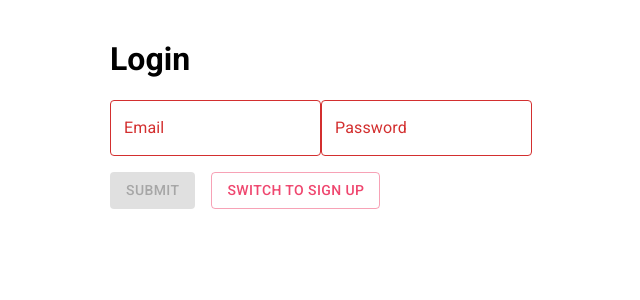
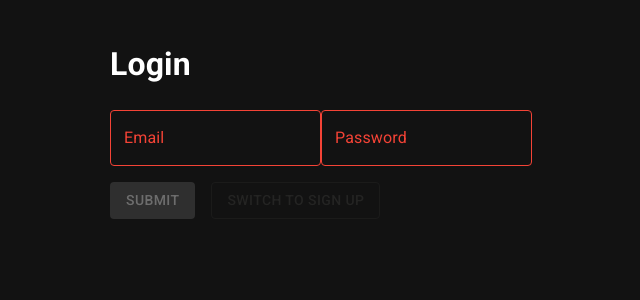
Before and after one commit to AliBayatpour/time-tracker, a React (Create React App) app: page /auth in a window 1280 px wide. Shown: the top 300 px of the page, without its empty margins (146-786 px from the left). Built offline with nearby package versions, Linux system fonts and the light colour scheme.

Commit message:
themes are implemented color problem exists

```diff
--- a/src/App.tsx
+++ b/src/App.tsx
@@ -1,5 +1,6 @@
 import "./App.scss";
 import Layout from "./components/Layout/Layout.component";
+import { useState } from "react";
 import { Route, Routes, useNavigate } from "react-router-dom";
 import Home from "./pages/home/home.page";
 import Stats from "./pages/stats/stats.page";
@@ -16,11 +17,19 @@ import "@fontsource/roboto/400.css";
 import "@fontsource/roboto/500.css";
 import "@fontsource/roboto/700.css";
 import "@fontsource/roboto/900.css";
-import { createTheme, ThemeProvider } from "@mui/material/styles";
+import { ThemeProvider } from "@mui/material/styles";
+import {
+  THEME_INFO,
+  THEME_KEYS,
+  THEME_DATA,
+} from "./constants/themeNames.constant";
+import { CssBaseline } from "@mui/material";
 
 function App() {
   let logoutTimer: ReturnType<typeof setTimeout> | undefined;
-
+  const [selectedTheme, setSelectedTheme] = useState<THEME_INFO>(
+    THEME_DATA.SUNNY_NIGHT
+  );
   const dispatch = useDispatch();
   const isLoggedIn = useSelector(selectIsLoggedIn);
   const navigate = useNavigate();
@@ -28,21 +37,6 @@ function App() {
   useEffect(() => {
     loginHandler();
   }, []);
-
-  const primaryTheme = createTheme({
-    palette: {
-      primary: {
-        main: "#EF476F",
-        contrastText: "#ffffff",
-      },
-      secondary: {
-        main: "#FFD166",
-      },
-      info: {
-        main: "#06D6A0",
-      },
-    },
-  });
 
   useEffect(() => {
     if (isLoggedIn) {
@@ -75,13 +69,27 @@ function App() {
     }
   };
 
+  const handleSetTheme = (e: keyof typeof THEME_DATA) => {
+    setSelectedTheme(THEME_DATA[e]);
+  };
   return (
-    <ThemeProvider theme={primaryTheme}>
+    <ThemeProvider theme={selectedTheme.value}>
+      <CssBaseline />
       <Routes>
         <Route path="/" element={<Layout />}>
           {isLoggedIn && <Route index element={<Home />} />}
           {isLoggedIn && <Route path="statistics" element={<Stats />} />}
-          {isLoggedIn && <Route path="settings" element={<Settings />} />}
+          {isLoggedIn && (
+            <Route
+              path="settings"
+              element={
+                <Settings
+                  setTheme={handleSetTheme}
+                  themeKey={selectedTheme.key as THEME_KEYS}
+                />
+              }
+            />
+          )}
         </Route>
         {!isLoggedIn && <Route path="/auth" element={<Auth />} />}
       </Routes>
--- a/src/components/stats/chart/chart.component.tsx
+++ b/src/components/stats/chart/chart.component.tsx
@@ -9,10 +9,12 @@ import {
   Label,
   ResponsiveContainer,
   Legend,
+  LegendProps,
 } from "recharts";
 import { convertMinToReadable } from "../../../utils/date-utils";
 import { ItemsReducerState } from "../../../interfaces/items-store/items-reducer-state-interface";
 import { buildChartData } from "../../../utils/stat-utils";
+import { Chip } from "@mui/material";
 
 type Props = {
   statData: ItemsReducerState["statData"];
@@ -49,6 +51,21 @@ const Chart: React.FC<Props> = ({ statData }) => {
       );
     }
     return null;
+  };
+  const renderLegend = (props: LegendProps) => {
+    const { payload } = props;
+    return (
+      <div className="w-100 d-flex justify-content-center">
+        {payload?.map((entry, index) => (
+          <Chip
+            sx={{ backgroundColor: entry.color, color: "primary.contrastText" }}
+            key={`chip-${index}`}
+            label={entry.value}
+            className="mx-1"
+          />
+        ))}
+      </div>
+    );
   };
 
   const customIntervalBar = () => {
@@ -88,7 +105,7 @@ const Chart: React.FC<Props> = ({ statData }) => {
             />
           </YAxis>
           <Tooltip content={<CustomTooltip />} />
-          <Legend />
+          <Legend content={(props) => renderLegend(props as LegendProps)} />
 
           {customIntervalBar()}
         </BarChart>
--- /dev/null
+++ b/src/constants/themeNames.constant.ts
@@ -0,0 +1,34 @@
+import {
+  gipsyKing,
+  pinkWereWolf,
+  pinkyCat,
+  powerRangers,
+  sandyBeach,
+  smokyWinter,
+  sunnyNight,
+} from "../styles/themes";
+
+export const THEME_DATA = {
+  POWER_RANGERS: {
+    key: "POWER_RANGERS",
+    label: "Power Rangers",
+    value: powerRangers,
+  },
+  SANDY_BEACH: { key: "SANDY_BEACH", label: "Sandy Beach", value: sandyBeach },
+  PINKY_CAT: { key: "PINKY_CAT", label: "Pinky Cat", value: pinkyCat },
+  GIPSY_KING: { key: "GIPSY_KING", label: "Gipsy King", value: gipsyKing },
+  SUNNY_NIGHT: { key: "SUNNY_NIGHT", label: "Sunny Night", value: sunnyNight },
+  PINK_WEREWOLF: {
+    key: "PINK_WEREWOLF",
+    label: "Pink Werewolf",
+    value: pinkWereWolf,
+  },
+  SMOKY_WINTER: {
+    key: "SMOKY_WINTER",
+    label: "Smoky Winter",
+    value: smokyWinter,
+  },
+};
+
+export type THEME_KEYS = keyof typeof THEME_DATA;
+export type THEME_INFO = typeof THEME_DATA[THEME_KEYS];
--- a/src/pages/settings/settings.page.tsx
+++ b/src/pages/settings/settings.page.tsx
@@ -1,59 +1,81 @@
-import { Button, TextField } from "@mui/material";
-import React, { useState } from "react";
-import { isNumWithLimit } from "../../utils/input-validators-utils";
+import { MenuItem, Select } from "@mui/material";
+import React from "react";
+import { THEME_DATA, THEME_KEYS } from "../../constants/themeNames.constant";
 
 type Form = {
   rest: { value: string; isValid: boolean };
 };
 
-const formInitialState = {
-  rest: { value: "", isValid: false },
+// const formInitialState = {
+//   rest: { value: "", isValid: false },
+// };
+
+type Props = {
+  setTheme: (themeName: keyof typeof THEME_DATA) => void;
+  themeKey: keyof typeof THEME_DATA;
 };
+const Settings: React.FC<Props> = ({ setTheme, themeKey }) => {
+  // const [form, setForm] = useState<Form>(formInitialState);
 
-const Settings: React.FC = () => {
-  const [form, setForm] = useState<Form>(formInitialState);
+  // let formIsValid = false;
+  // if (form.rest.isValid) {
+  //   formIsValid = true;
+  // }
 
-  let formIsValid = false;
-  if (form.rest.isValid) {
-    formIsValid = true;
-  }
+  // const getRestTime = () => {
+  //   const localValue = localStorage.getItem("restTime");
+  //   return localValue ? localValue : "5";
+  // };
 
-  const getRestTime = () => {
-    const localValue = localStorage.getItem("restTime");
-    return localValue ? localValue : "5";
-  };
+  // const onSetRestTime = (event: any) => {
+  //   event.preventDefault();
+  //   if (!form.rest.isValid) {
+  //     return;
+  //   }
+  //   localStorage.setItem("restTime", form.rest.value);
+  // };
 
-  const onSetRestTime = (event: any) => {
-    event.preventDefault();
-    if (!form.rest.isValid) {
-      return;
-    }
-    localStorage.setItem("restTime", form.rest.value);
-  };
+  // const validateInput = (inputKey: keyof Form, value: string): boolean => {
+  //   switch (inputKey) {
+  //     case "rest":
+  //       return isNumWithLimit(value);
+  //     default:
+  //       return false;
+  //   }
+  // };
 
-  const validateInput = (inputKey: keyof Form, value: string): boolean => {
-    switch (inputKey) {
-      case "rest":
-        return isNumWithLimit(value);
-      default:
-        return false;
-    }
-  };
+  // const changeFormHandler = (key: keyof Form, value: string) => {
+  //   setForm((prev) => {
+  //     return {
+  //       ...prev,
+  //       [key]: { value: value, isValid: validateInput(key, value) },
+  //     };
+  //   });
+  // };
 
-  const changeFormHandler = (key: keyof Form, value: string) => {
-    setForm((prev) => {
-      return {
-        ...prev,
-        [key]: { value: value, isValid: validateInput(key, value) },
-      };
-    });
+  const handleThemeChange = (themeName: any) => {
+    console.log(themeName);
   };
 
   return (
-    <React.Fragment>
-      <h1 className="mb-4">Settings</h1>
+    <>
       <div className="row">
-        <form onSubmit={onSetRestTime}>
+        <Select
+          labelId="demo-simple-select-label"
+          id="demo-simple-select"
+          label="Age"
+          onChange={(e) => setTheme(e.target.value as THEME_KEYS)}
+          value={themeKey}
+          sx={{ select: { color: "primary.contrastText" } }}
+          inputProps={{ style: { color: "yellow" } }}
+        >
+          {(Object.keys(THEME_DATA) as THEME_KEYS[]).map((value) => (
+            <MenuItem key={value} value={value}>
+              {THEME_DATA[value].label}
+            </MenuItem>
+          ))}
+        </Select>
+        {/* <form onSubmit={onSetRestTime}>
           <div className="col-12 col-lg-2">
             <TextField
               type="number"
@@ -78,9 +100,9 @@ const Settings: React.FC = () => {
               Change rest time
             </Button>
           </div>
-        </form>
+        </form> */}
       </div>
-    </React.Fragment>
+    </>
   );
 };
 export default Settings;
--- a/src/pages/stats/stats.page.tsx
+++ b/src/pages/stats/stats.page.tsx
@@ -1,4 +1,4 @@
-import { MenuItem, TextField, Typography } from "@mui/material";
+import { MenuItem, TextField, Toolbar, Typography } from "@mui/material";
 import React, { useEffect, useState } from "react";
 import { useDispatch, useSelector } from "react-redux";
 import Chart from "../../components/stats/chart/chart.component";
@@ -75,9 +75,10 @@ const Stats: React.FC = () => {
               changeFormHandler("interval", event?.target.value)
             }
             select
+            color="secondary"
           >
             {Object.values(tabsKeys).map((item) => (
-              <MenuItem key={item} value={item} color="secondary">
+              <MenuItem key={item} value={item}>
                 {item}
               </MenuItem>
             ))}
--- /dev/null
+++ b/src/styles/themes.ts
@@ -0,0 +1,119 @@
+import { createTheme, ThemeOptions, TypeText } from "@mui/material";
+export const powerRangers = createTheme({
+  palette: {
+    primary: {
+      main: "#FF006E",
+      contrastText: "#ffffff",
+    },
+    secondary: {
+      main: "#FFBE0B",
+    },
+    info: {
+      main: "#8338EC",
+      contrastText: "#ffffff",
+    },
+    text: {
+      primary: "#000000",
+      secondary: "#000000",
+      disabled: "#000000",
+    },
+  },
+});
+
+export const sandyBeach = createTheme({
+  palette: {
+    primary: {
+      main: "#2A9D8F",
+      contrastText: "#ffffff",
+    },
+    secondary: {
+      main: "#E76F51",
+    },
+    info: {
+      main: "#E9C46A",
+      contrastText: "#E9C46A",
+    },
+  },
+});
+
+export const pinkyCat = createTheme({
+  palette: {
+    primary: {
+      main: "#F15BB5",
+      contrastText: "#ffffff",
+    },
+    secondary: {
+      main: "#A2D2FF",
+    },
+    info: {
+      main: "#FFAFCC",
+      contrastText: "#ffffff",
+    },
+  },
+});
+
+export const gipsyKing = createTheme({
+  palette: {
+    primary: {
+      main: "#8F2D56",
+      contrastText: "#ffffff",
+    },
+    secondary: {
+      main: "#73D2DE",
+    },
+    info: {
+      main: "#FFBC42",
+      contrastText: "#ffffff",
+    },
+  },
+});
+
+export const sunnyNight = createTheme({
+  palette: {
+    mode: "dark",
+    primary: {
+      main: "#242423",
+      contrastText: "#ffffff",
+    },
+    secondary: {
+      main: "#F5CB5C",
+    },
+    info: {
+      main: "#E8EDDF",
+      contrastText: "#ffffff",
+    },
+  },
+});
+
+export const pinkWereWolf = createTheme({
+  palette: {
+    primary: {
+      main: "#FF69EB",
+      contrastText: "#ffffff",
+    },
+    secondary: {
+      main: "#FCF300",
+    },
+    info: {
+      main: "#b9fa05",
+      contrastText: "#ffffff",
+    },
+  },
+});
+
+export const smokyWinter = createTheme({
+  palette: {
+    mode: "dark",
+    primary: {
+      main: "#0C0F0A",
+      contrastText: "#ffffff",
+    },
+    secondary: {
+      main: "#FF206E",
+    },
+    info: {
+      main: "#41EAD4",
+      contrastText: "#ffffff",
+    },
+  },
+});
```
